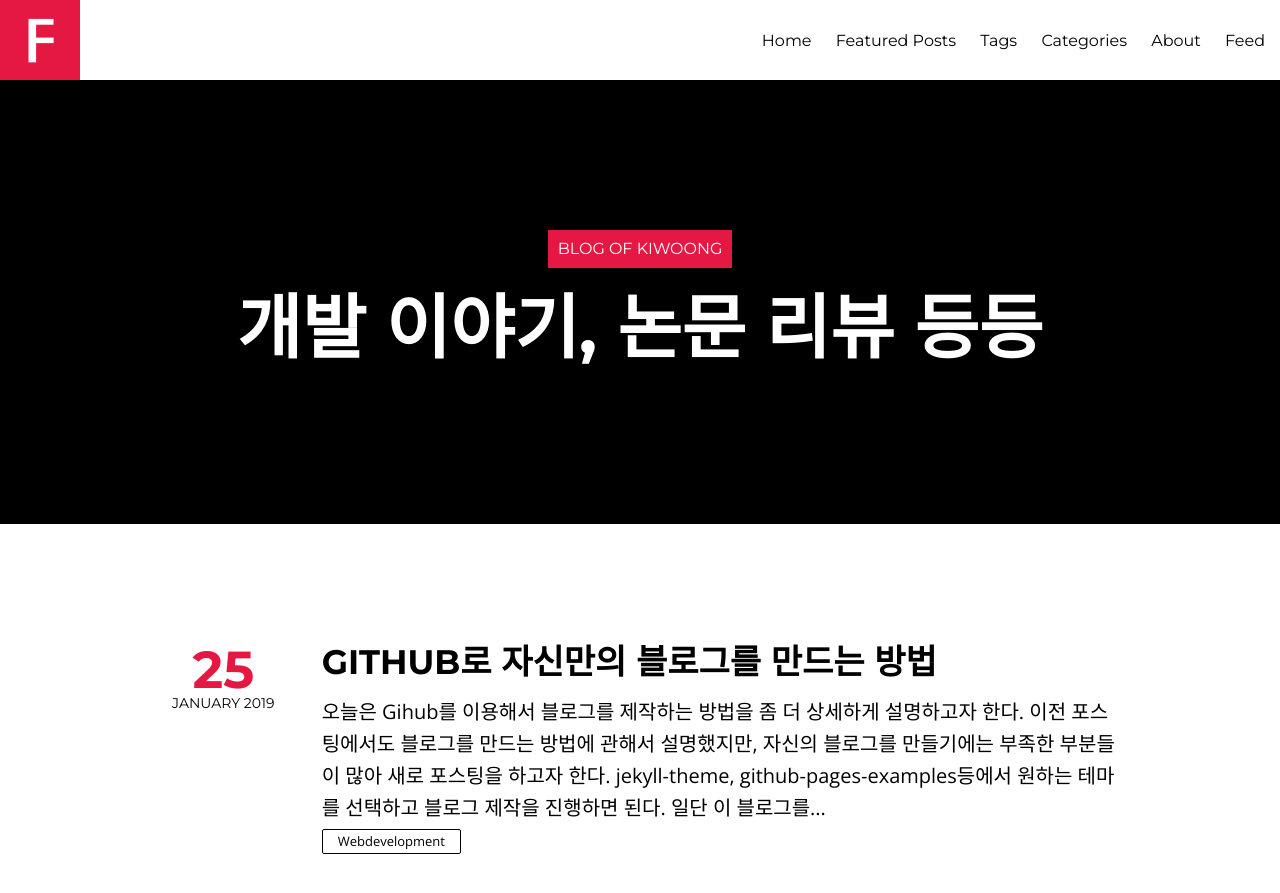
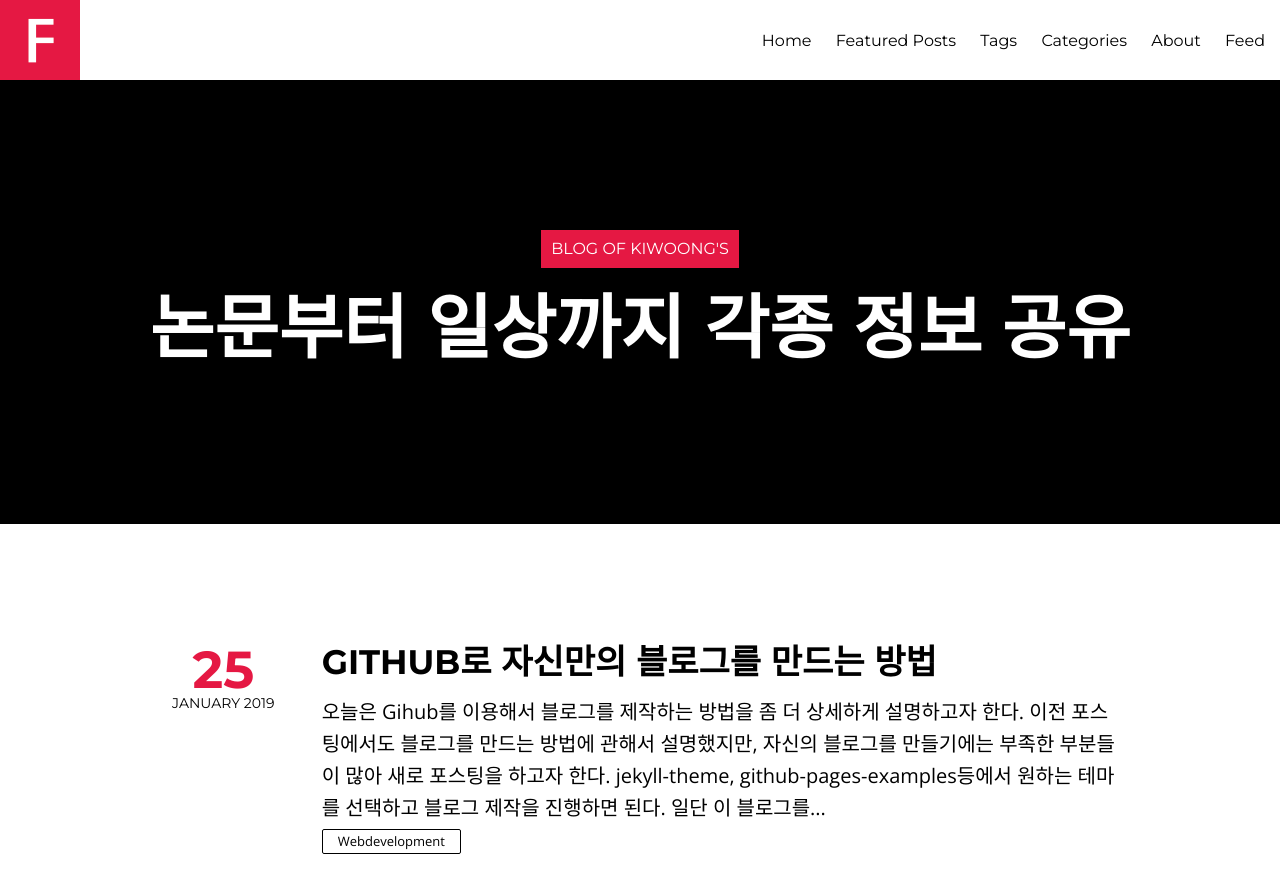
Before and after one commit to kimbumso/kimbumso.github.io, a Jekyll site: the page built from index.html, in a window 1280 px wide and 900 px high. Shown: the top 893 px of the window. Built offline with Jekyll 4.4.1, drawn with Linux system fonts in a browser that asks for light colours; nearby versions of some CDN libraries; the list of posts is cut into pages by our own code.

Commit message:
소개글 변경

```diff
--- a/_config.yml
+++ b/_config.yml
@@ -1,5 +1,5 @@
-title:            Blog of Kiwoong
-description:      "개발 이야기, 논문 리뷰 등등"
+title:            Blog of Kiwoong's
+description:      "논문부터 일상까지 각종 정보 공유"
 logo:             logo.png
 disqus_shortname: newhiwoong
 disqus_url : newhiwoong@gamil.com
```
